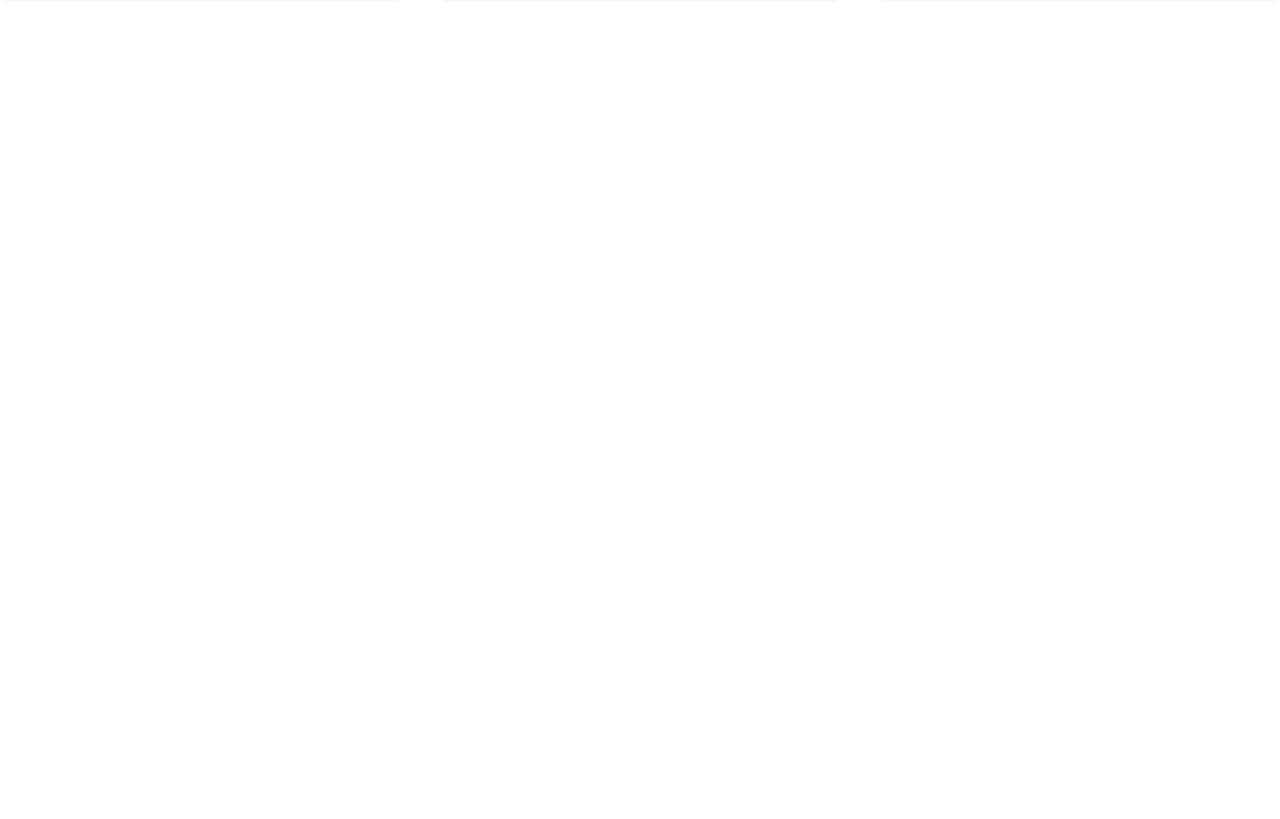
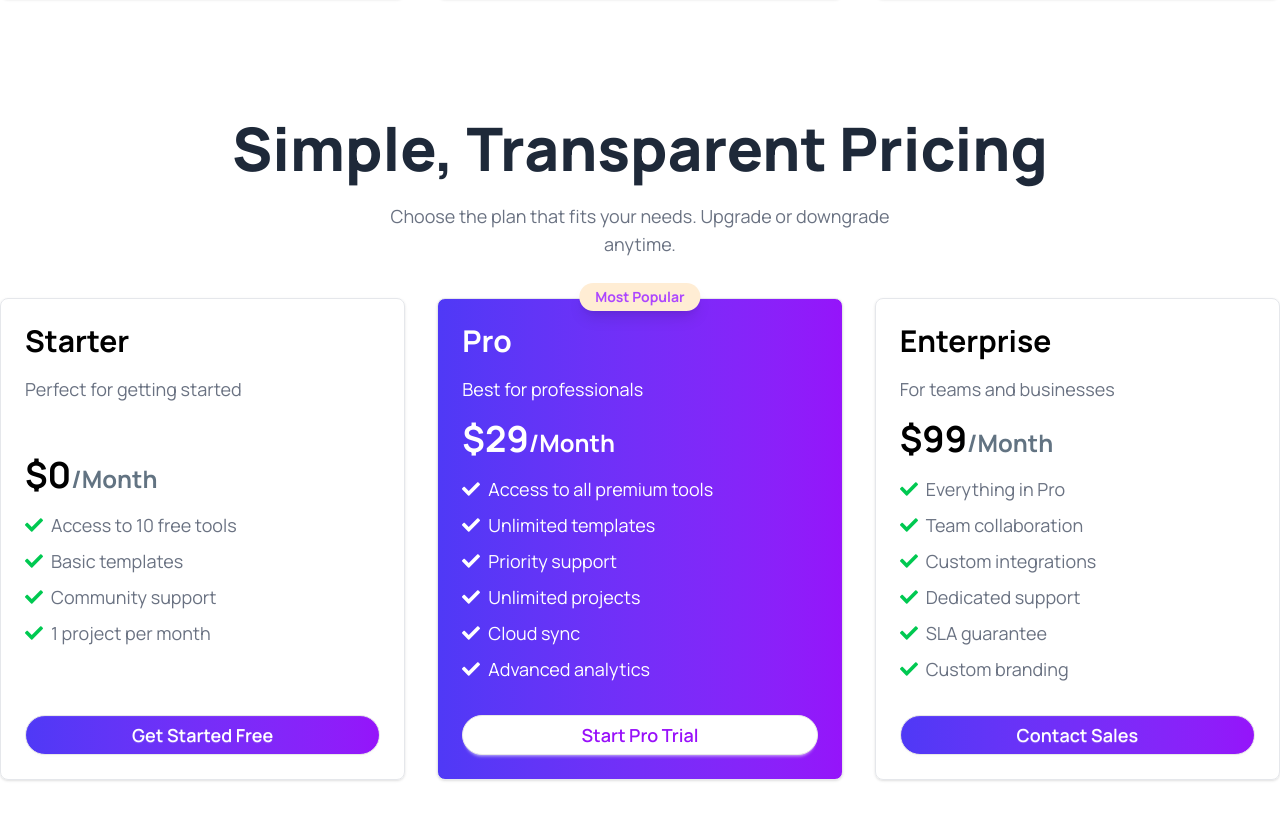
Before and after one commit to abusayadebu/digi-tools-project-a6, a React (Vite) app: page / in a window 1280 px wide. Shown: the part 3458-4277 px from the top of the page. Before the commit the page ends 3497 px from the top, so only its background shows below. Built offline with nearby package versions, Linux system fonts and the light colour scheme.

Commit message:
priceSection added with cards by fetching data and showed by card

```diff
--- /dev/null
+++ b/public/priceData.json
@@ -0,0 +1,52 @@
+[
+  {
+    "id": 1,
+    "title": "Starter",
+    "description": "Perfect for getting started",
+    "priceCount": 0,
+    "duration": "Month",
+    "features": [
+      "Access to 10 free tools",
+      "Basic templates",
+      "Community support",
+      "1 project per month"
+    ],
+    "buttonText": "Get Started Free",
+    "highlighted": false
+  },
+  {
+    "id": 2,
+    "title": "Pro",
+    "description": "Best for professionals",
+    "priceCount": 29,
+    "duration": "Month",
+    "features": [
+      "Access to all premium tools",
+      "Unlimited templates",
+      "Priority support",
+      "Unlimited projects",
+      "Cloud sync",
+      "Advanced analytics"
+    ],
+    "buttonText": "Start Pro Trial",
+    "highlighted": true,
+    "badge": "Most Popular"
+  },
+  {
+    "id": 3,
+    "title": "Enterprise",
+    "description": "For teams and businesses",
+    "priceCount": 99,
+    "duration": "Month",
+    "features": [
+      "Everything in Pro",
+      "Team collaboration",
+      "Custom integrations",
+      "Dedicated support",
+      "SLA guarantee",
+      "Custom branding"
+    ],
+    "buttonText": "Contact Sales",
+    "highlighted": false
+  }
+]
--- a/src/App.jsx
+++ b/src/App.jsx
@@ -9,6 +9,7 @@ import CartSection from './components/CartSection'
 import EmptyCart from './components/EmptyCart'
 import { toast, ToastContainer } from 'react-toastify'
 import GetStarted from './GetStarted'
+import PriceSection from './components/PriceSection'
 
 
 // fetch products
@@ -21,11 +22,20 @@ const fetchStepsData = async ()=>{
     const res = await fetch("/stepsData.json")
     return res.json();
 }
+// fetch price data
+const fetchPriceData = async ()=>{
+    const res = await fetch("/priceData.json")
+    return res.json();
+}
+
+
 
  const productPromise = fetchProducts();
 
 //  step promise
 const stepsPromise = fetchStepsData();
+// price promise
+const pricePromise = fetchPriceData();
 
 
 
@@ -124,9 +134,14 @@ function App() {
       }
       </Suspense>
 
+      {/* get started section */}
       <Suspense fallback={<span className="loading loading-spinner text-primary"></span>}>
-        {/* get started section */}
       <GetStarted stepsPromise={stepsPromise}></GetStarted>
+      </Suspense>
+
+      {/* price Section */}
+      <Suspense fallback={<span className="loading loading-spinner text-primary"></span>}>
+        <PriceSection pricePromise={pricePromise}></PriceSection>
       </Suspense>
 
       {/* toast container */}
--- /dev/null
+++ b/src/components/PriceCard.jsx
@@ -0,0 +1,44 @@
+import React from 'react';
+import { FaCheck } from 'react-icons/fa';
+
+const PriceCard = ({price}) => {
+    const {title, description, priceCount, duration, features, buttonText, highlighted} = price;
+    return (
+            <div className={`relative card shadow-sm border border-gray-200 rounded-lg flex flex-col h-full ${highlighted ? 'bg-gradient-to-r from-[#4F39F6] to-[#9514FA] text-white' : 'text-black'}`}>
+
+            {/* badge */}
+            {
+                highlighted ? <span className="absolute -top-4 left-1/2 transform -translate-x-1/2 bg-orange-100 text-purple-500 px-4 py-1 rounded-full text-sm font-bold capitalize shadow-lg">Most Popular</span> : ""
+            }
+          <div className="card-body">
+            <div className='space-y-4 flex flex-col flex-grow'>
+                {/* title */}
+            <h2 className="text-3xl font-bold">{title}</h2>
+            <p className={`text-lg ${highlighted ? 'text-white' : 'text-gray-500'}`}>{description}</p>
+
+            {/* price */}
+            <span className="text-4xl font-bold mb-2">${priceCount}<span className={`text-2xl ${highlighted ? 'text-white capitalize' : 'text-[#627382] capitalize'}`}>/{duration}</span></span>
+            </div>
+
+            <ul className="flex flex-col gap-2 text-lg flex-grow">
+
+                    {
+                        features.map((feature, idx) => (
+
+                            <li key={idx} className={`flex items-center gap-2 ${highlighted ? 'text-white' : 'text-gray-500' }`}><FaCheck className={`${highlighted ? 'text-white' : 'text-green-500'}`}></FaCheck> {feature}</li>
+                        ))
+                    }
+
+            </ul>
+
+            {/* button */}
+            <div className="mt-6">
+              <button className={`btn btn-block ${highlighted ? 'bg-white text-purple-600' : 'bg-gradient-to-r from-[#4F39F6] to-[#9514FA] text-white'} text-lg rounded-full mr-5`}>{buttonText}</button>
+            </div>
+          </div>
+        </div>
+
+    );
+};
+
+export default PriceCard;
--- /dev/null
+++ b/src/components/PriceSection.jsx
@@ -0,0 +1,27 @@
+import React, { use } from 'react';
+import PriceCard from './PriceCard';
+
+const PriceSection = ({pricePromise}) => {
+    const priceData = use(pricePromise)
+    return (
+            <section className='max-w-7xl mx-auto mt-28 mb-10'>
+            <div className='text-center'>
+                <h2 className="text-4xl lg:text-6xl font-extrabold text-gray-800 mb-4 leading-tight">
+            Simple, Transparent Pricing
+          </h2>
+          <p className="text-gray-500 text-lg mb-4 max-w-lg mx-auto">
+            Choose the plan that fits your needs. Upgrade or downgrade anytime.
+          </p>
+          </div>
+
+        <div className='grid grid-cols-1 md:grid-cols-2 lg:grid-cols-3 gap-8 my-10'>
+            {
+                priceData.map(price => (<PriceCard key={price.id} price={price}></PriceCard>))
+            }
+        </div>
+
+        </section>
+    );
+};
+
+export default PriceSection;
```
